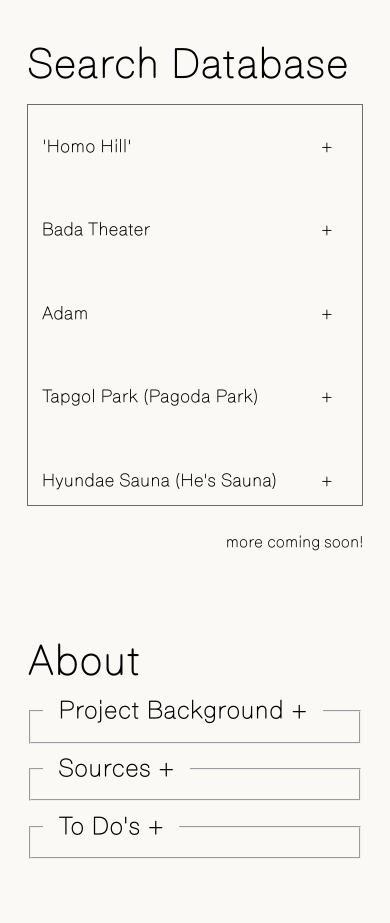
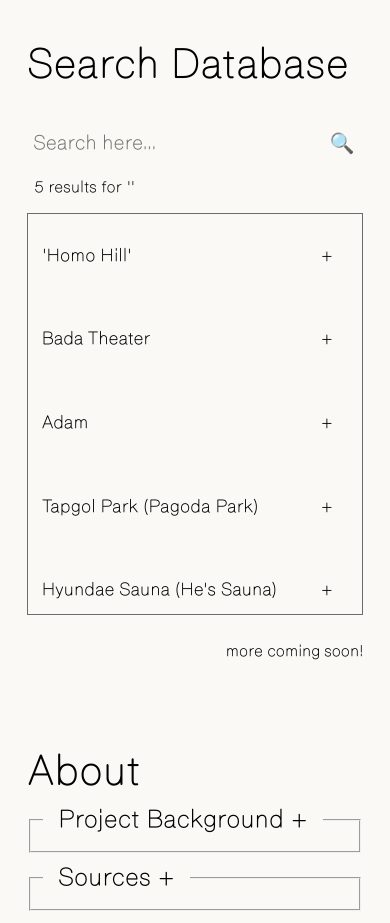
Before and after one commit to rileyseow/mapping-queer-seoul, a React (Vite) app: page / in a window 390 px wide. Shown: the part 1680-2603 px from the top of the page. Built offline with nearby package versions, Linux system fonts and the light colour scheme.

Commit message:
Add searchbar to database.

```diff
--- a/src/App.css
+++ b/src/App.css
@@ -389,6 +389,70 @@ button:disabled {
   margin-bottom:4.5%;
 }
 
+.Database--search {
+  display:flex;
+  align-items:center;
+  font-size:25px;
+  margin-bottom:1.5vw;
+}
+
+.Database--search:hover .Database--searchbar {
+  animation:smallGrow 200ms;
+  animation-fill-mode:forwards;
+  filter:drop-shadow(0px 0px 10px #699f9f);
+}
+.Database--search:hover .Database--searchbarIcon {
+  cursor:pointer;
+  filter:drop-shadow(5px 5px 7px #699f9f);
+  animation:grow 200ms;
+  animation-fill-mode:forwards;
+}
+
+.Database--searchbar {
+  font-family: 'Edition-International', Sans-Serif;
+  font-weight:normal;
+  font-size:25px;
+  color: #699f9f;
+  background-color:#FAF9F5;
+  border:none;
+  border-radius:10px;
+  width:88%;
+  margin-right:auto;
+  padding:1%;
+  padding-left:1.5vw;
+}
+.Database--searchbar:focus {
+  outline-width:0;
+}
+
+.Database--searchbarIcon {
+  margin:0 2.5% 0 0;
+}
+
+@media (max-width:1120px) {
+  .Database--search {
+    margin-top:5vw;
+    margin-bottom:2vw;
+  }
+}
+
+@media (max-width:635px) {
+  .Database--search {
+    font-size:20px;
+    margin-top:10vw;
+    margin-bottom:5vw;
+  }
+  .Database--searchbar {
+    font-size:20px;
+  }
+}
+
+.Database--resultCount {
+  padding-left:2%;
+}
+
+/* note to self for searchbar: highlight color #f6efdc */
+
 .Database--tableContainer {
   overscroll-behavior: auto;
 }
@@ -565,8 +629,6 @@ button:disabled {
   }
 }
 
-/* note to self for searchbar: highlight color #f6efdc */
-
 
   /***********************/
  /******* About *********/
@@ -626,10 +688,13 @@ footer {
   legend {
     font-size:2vw;
   }
+  .Database--search, .Database--searchbar {
+    font-size:1.9vw;
+  }
   .Database--headerRow {
     font-size:1.7vw;
   }
-  fieldset, .Database--subtext, footer {
+  fieldset, footer, .Database--subtext, .Database--resultCount {
     font-size:1.2vw;
   }
 
--- a/src/components/About.jsx
+++ b/src/components/About.jsx
@@ -135,7 +135,6 @@ export default function About() {
               <br/>
               <li>NEIGHBORHOODS: add images? (slam animation? scan prof henry's neighborhood maps?)</li>
               <li>NEIGHBORHOODS: have markers remember z-indices based on click history</li>
-              <li>NEIGHBORHOODS: description UI updates? animate page transitions?</li>
               <br/>
               <li>DATABASE: searchbar</li>
               <li>DATABASE: replace default iiif src links with relevant ones (doesn't seem to work on universalviewer? may have to switch systems)</li>
--- a/src/components/Database.jsx
+++ b/src/components/Database.jsx
@@ -7,13 +7,6 @@ import data from '../assets/data.js'
 
 
 export default function Database() {
-
-  /* state: randomize glow for "more coming soon!" subtext on hover */
-  const [glow, setGlow] = React.useState(false)
-  const rainbow = ['#ED715A', '#EC963F', '#EFC344', '#8EC065', '#6996DB', '#B25FD4'];
-  function toggleGlow() {
-    setGlow(prevGlow => !prevGlow)
-  }
 
   /* ref / state: reference .Database--table to track its top, left, and scroll offsets */
   const ref = React.useRef(null)
@@ -37,10 +30,26 @@ export default function Database() {
       scroll: event.target.scrollTop
     }))
   }
+
+
+  /* state: keep track of searchbar input and only show relevant rows */
+  const [searchInput, setSearchInput] = React.useState("")
+
   /* state: track whether db is hovered (used in Row component to render IIIF viewer only within table, not when user scrolls outside of table) */
   const [dbFocused, setDbFocused] = React.useState(false)
+
   /* element mapping: render Row component for each row of data */
-  const rowElems = data.map(row => <Row key={row.id} offsets={offsets} dbFocused={dbFocused} {...row} />)
+  let rowElems = data.filter(row => row.description.includes(searchInput))
+  const numSearchResults = rowElems.length
+  rowElems = rowElems.map(row => <Row key={row.id} offsets={offsets} dbFocused={dbFocused} {...row} />)
+
+
+  /* state: randomize glow for "more coming soon!" subtext on hover */
+  const [glow, setGlow] = React.useState(false)
+  const rainbow = ['#ED715A', '#EC963F', '#EFC344', '#8EC065', '#6996DB', '#B25FD4'];
+  function toggleGlow() {
+    setGlow(prevGlow => !prevGlow)
+  }
 
 
      /*********************/
@@ -49,6 +58,18 @@ export default function Database() {
   return (
     <section>
       <h1 className='Database--title'>Search Database</h1>
+
+      <div className='Database--search'>
+        <input className='Database--searchbar'
+               type='text'
+               placeholder='Search here...'
+               value={searchInput}
+               onChange={event => setSearchInput(event.target.value)}>
+        </input>
+        <p className='Database--searchbarIcon'>🔍</p>
+      </div>
+
+      <p className='Database--resultCount'>{`${numSearchResults} result${numSearchResults != 1 ? 's' : ''} for '${searchInput}'`}</p>
 
       <div className='Database--tableContainer'>
         <div className='Database--table' ref={ref}
```
